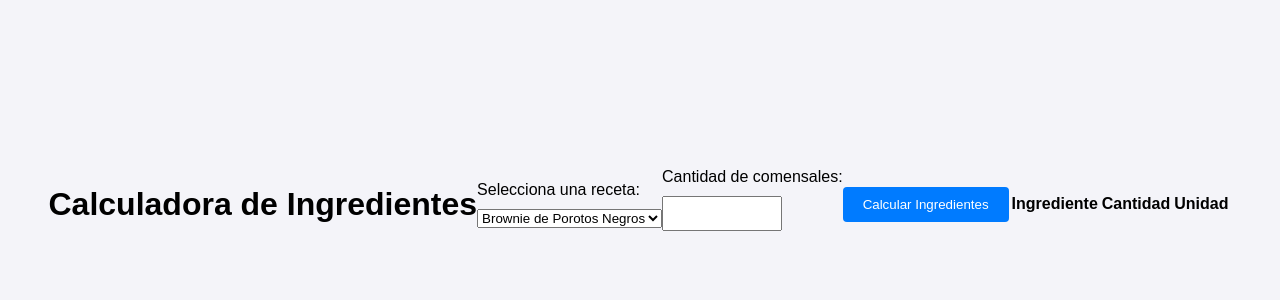
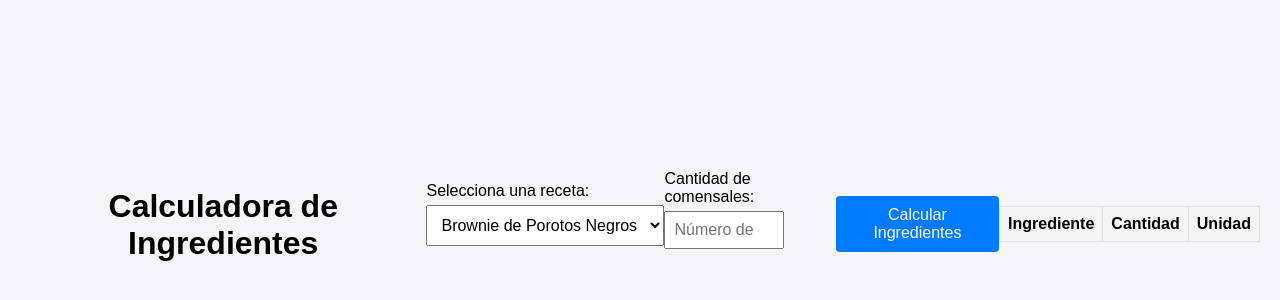
Before and after one commit to MatiasT7/MatiasT7, a plain HTML site: page index.html in a window 1280 px wide. Shown: the part 196-496 px from the top of the page. Drawn offline with Linux system fonts and the light colour scheme.

Commit message:
Update index.html

```diff
--- a/index.html
+++ b/index.html
@@ -5,9 +5,46 @@
     <meta name="viewport" content="width=device-width, initial-scale=1.0">
     <title>Calculadora Recetario COPA DE LECHE</title>
     <link rel="stylesheet" href="style.css">
+    <style>
+        body {
+            font-family: Arial, sans-serif;
+            margin: 20px;
+        }
+        h1 {
+            text-align: center;
+        }
+        div {
+            margin-bottom: 20px;
+        }
+        label {
+            display: block;
+            margin-bottom: 5px;
+        }
+        select, input, button {
+            padding: 10px;
+            font-size: 16px;
+        }
+        table {
+            width: 100%;
+            border-collapse: collapse;
+            margin-top: 20px;
+        }
+        th, td {
+            border: 1px solid #ddd;
+            padding: 8px;
+            text-align: left;
+        }
+        th {
+            background-color: #f4f4f4;
+        }
+        tbody tr:nth-child(even) {
+            background-color: #f9f9f9;
+        }
+    </style>
 </head>
 <body>
     <h1>Calculadora de Ingredientes</h1>
+
     <!-- Formulario de selección de receta y cantidad de comensales -->
     <div>
         <label for="recetas">Selecciona una receta:</label>
@@ -41,7 +78,7 @@
 
     <div>
         <label for="comensales">Cantidad de comensales:</label>
-        <input type="number" id="comensales" min="1">
+        <input type="number" id="comensales" min="1" placeholder="Número de comensales">
     </div>
 
     <button id="calcular">Calcular Ingredientes</button>
@@ -61,6 +98,6 @@
         </table>
     </div>
 
-    <script src="script.js"></script> <!-- Asegúrate de que el nombre y la ruta sean correctos -->
+    <script src="script.js"></script>
 </body>
 </html>
```
